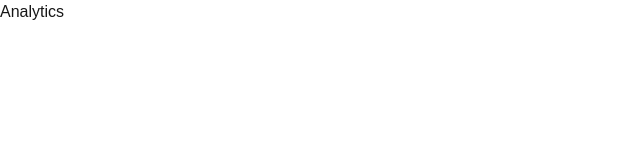
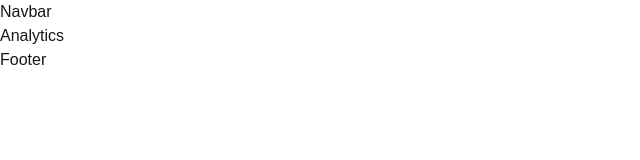
Before and after one commit to wforbes/jsm-nextjs16, a Next.js app in the folder ch4-app/: page /dashboard/analytics in a window 1280 px wide. Shown: the top 160 px of the page, without its empty margins (0-640 px from the left). Built offline with nearby package versions, Linux system fonts and the light colour scheme.

Commit message:
ch4.5 - demo route specific layouts

```diff
--- /dev/null
+++ b/ch4-app/app/dashboard/users/layout.tsx
@@ -0,0 +1,12 @@
+import React from 'react'
+
+const UsersLayout = ({ children } : { children: React.ReactNode }) => {
+  return (
+    <div>
+        <h2>Dashboard Navbar</h2>
+        {children}
+    </div>
+  )
+}
+
+export default UsersLayout
--- a/ch4-app/app/layout.tsx
+++ b/ch4-app/app/layout.tsx
@@ -27,7 +27,9 @@ export default function RootLayout({
       <body
         className={`${geistSans.variable} ${geistMono.variable} antialiased`}
       >
+        <h1>Navbar</h1>
         {children}
+        <h1>Footer</h1>
       </body>
     </html>
   );
```
